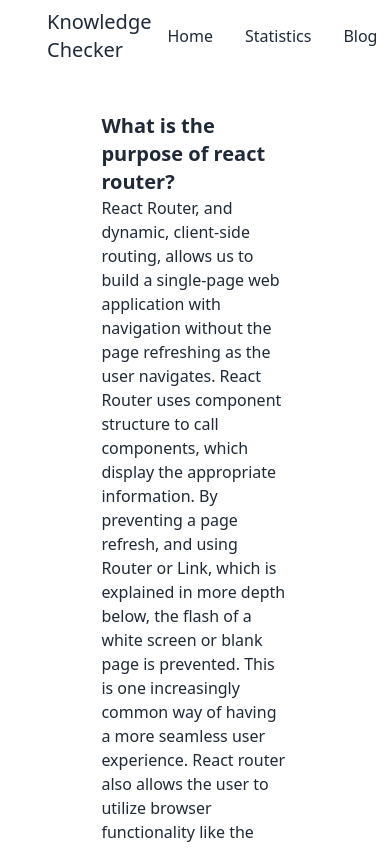
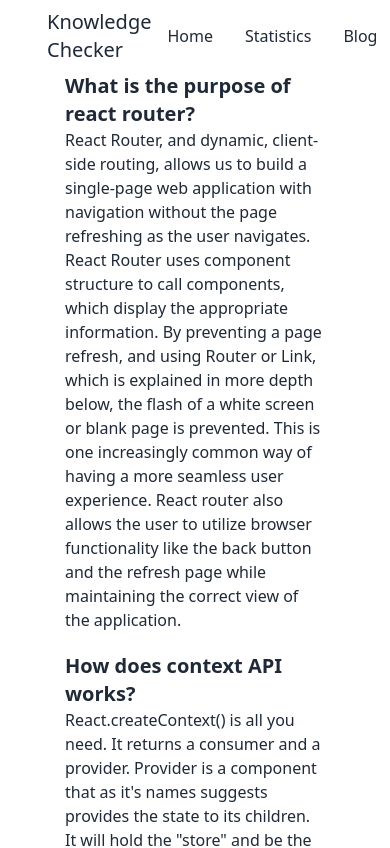
Before and after one commit to theMorshed/knowledge-checker-assignment-9, a React (Create React App) app: page /blog in a window 390 px wide. Shown: the top 848 px of the page. Built offline with nearby package versions, Linux system fonts and the light colour scheme.

Commit message:
a small bug fix in blog page responsive issue

```diff
--- a/src/components/Blog.js
+++ b/src/components/Blog.js
@@ -2,7 +2,7 @@
 
 const Blog = () => {
     return (
-        <div className='w-3/5 mx-auto my-10'>
+        <div className='w-10/12 md:w-4/5 lg:w-3/5 mx-auto'>
             <div className='mb-5'>
                 <h2 className='text-xl font-semibold'>What is the purpose of react router?</h2>
                 <p>React Router, and dynamic, client-side routing, allows us to build a single-page web application with navigation without the page refreshing as the user navigates. React Router uses component structure to call components, which display the appropriate information. By preventing a page refresh, and using Router or Link, which is explained in more depth below, the flash of a white screen or blank page is prevented. This is one increasingly common way of having a more seamless user experience. React router also allows the user to utilize browser functionality like the back button and the refresh page while maintaining the correct view of the application.</p>
```
